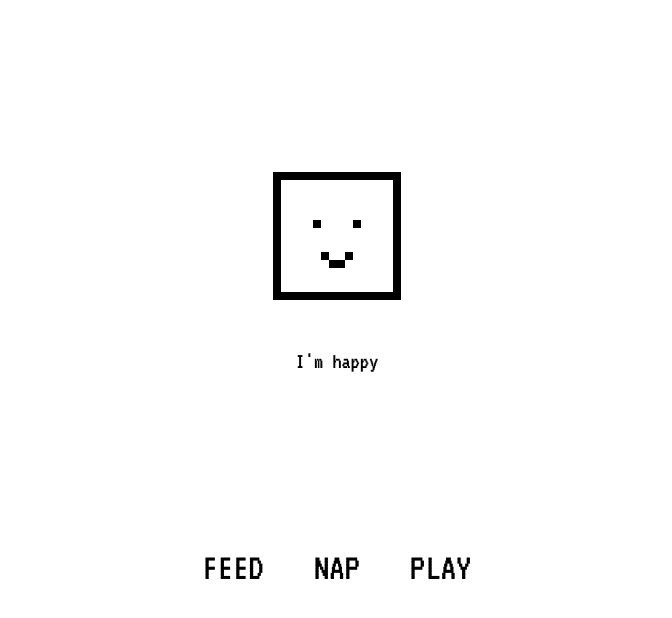
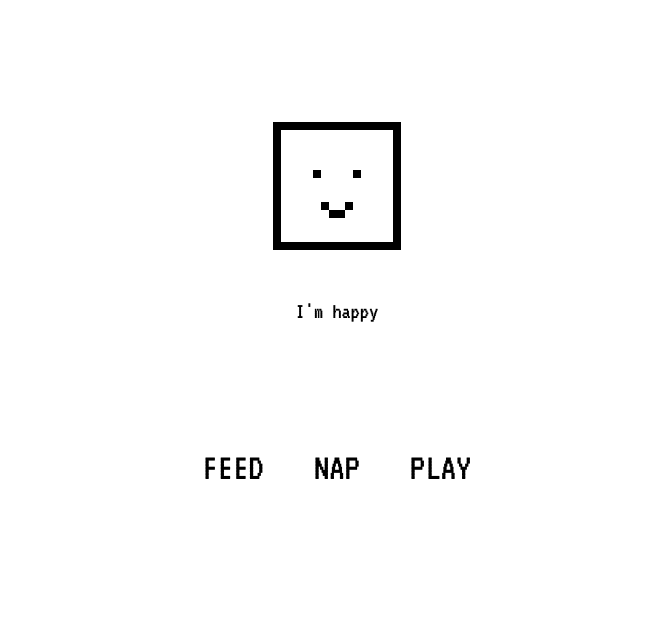
Before and after one commit to 9022392-TCR/Tamagotchi-Project, a plain HTML site: page index.html in a window 1280 px wide. Shown: the part 278-896 px from the top of the page, without its empty margins (303-975 px from the left). After the commit the page ends 800 px from the top, so only its background shows below. Drawn offline with Linux system fonts and the light colour scheme.

Commit message:
Minor changes
-minor changes to html/css

```diff
--- a/main.css
+++ b/main.css
@@ -6,6 +6,7 @@ div.game{
     display: flex;
     align-items: center;
     flex-flow: column nowrap;
+    padding-bottom: 0px;
 }
 div{
     padding: 25px;
@@ -18,7 +19,7 @@ div{
 .stats{
     display: flex;
     flex-flow: row nowrap;
-    margin: 100px;
+    margin: 50px;
     margin-top: 0px;
     font-size: 32px;
     margin-left: 100px;
@@ -52,8 +53,10 @@ div.thing{
 
 div.controls{
     display: flex;
-    margin: 100px;
+    margin: 50px;
     font-size: 32px;
+    margin-bottom: 0px;
+    padding-bottom: 0px;
 }
 div.bttn1{
     color: black;
```
Also changed, not shown: index.html (+3 -1 lines).
